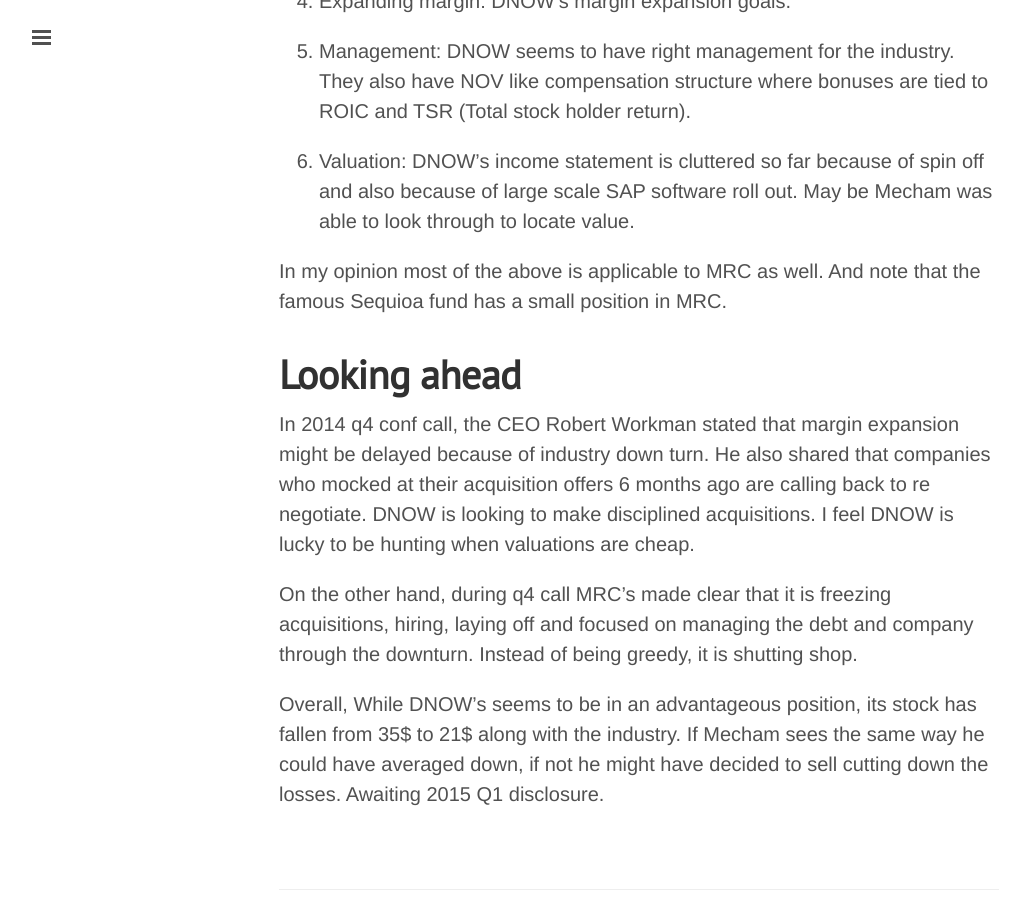
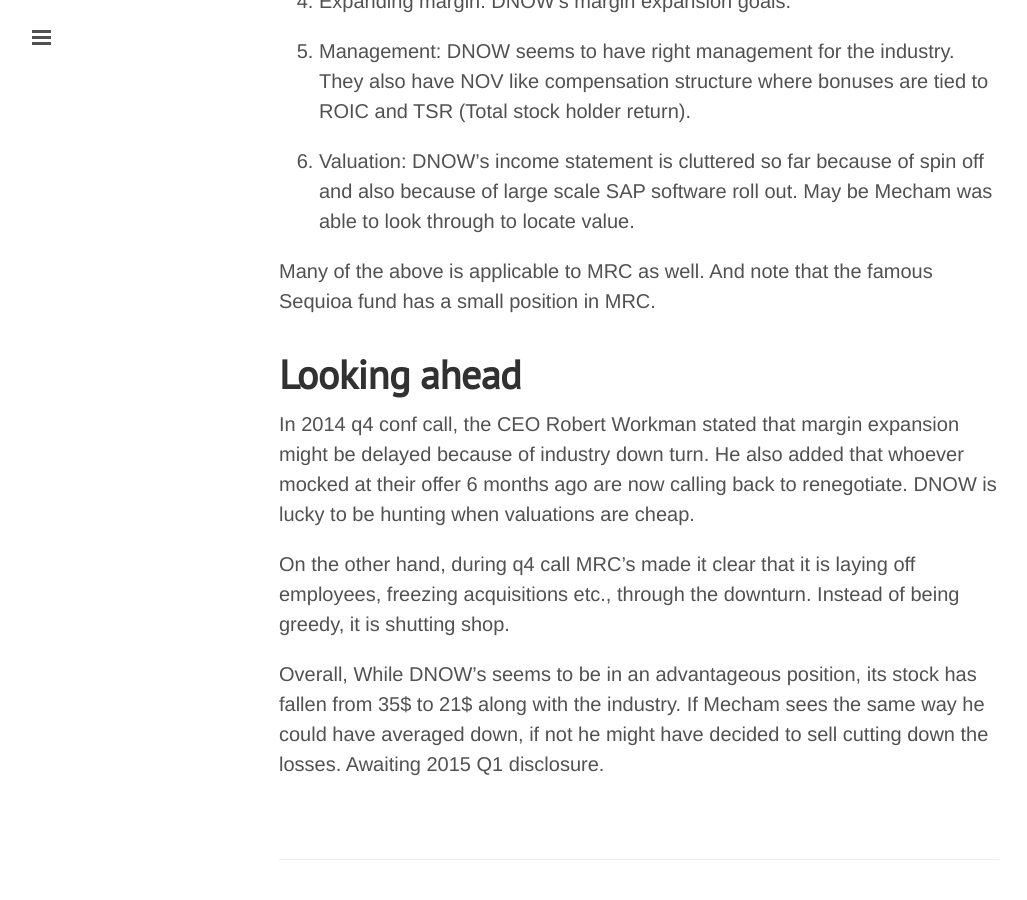
Before and after one commit to gitforwork2/gitforwork.github.io, a Jekyll site: the page built from _posts/2015-04-02-Tracking-Allan-Mecham-DNOW.md, in a window 1280 px wide and 900 px high, scrolled down 1197 px. Shown: the whole window, without its empty margins (1-1028 px from the left). Built offline with Jekyll 4.4.1, drawn with Linux system fonts in a browser that asks for light colours; Markdown is read by kramdown in place of the engine named in the settings; some of the changed text lies outside the part shown.

Commit message:
Allen mecham dnow - UPDATE

```diff
--- a/_posts/2015-04-02-Tracking-Allan-Mecham-DNOW.md
+++ b/_posts/2015-04-02-Tracking-Allan-Mecham-DNOW.md
@@ -39,13 +39,14 @@
 6. Valuation:
 DNOW's income statement is cluttered so far because of spin off and also because of large scale SAP software roll out. May be Mecham was able to look through to locate value.
 
-In my opinion most of the above is applicable to MRC as well. And note that the famous Sequioa fund has a small position in MRC.
+Many of the above is applicable to MRC as well. And note that the famous Sequioa fund has a small position in MRC.
 
 #Looking ahead
-In 2014 q4 conf call, the CEO Robert Workman stated that margin expansion might be delayed because of industry down turn. He also shared that companies who mocked at their acquisition offers 6 months
-    ago are calling back to re negotiate. DNOW is looking to make disciplined acquisitions. I feel DNOW is lucky to be hunting when valuations are cheap.
+In 2014 q4 conf call, the CEO Robert Workman stated that margin expansion might be delayed because of industry down turn.
+He also added that whoever mocked at their offer 6 months ago are now calling back to renegotiate.
+DNOW is lucky to be hunting when valuations are cheap.
 
-On the other hand, during q4 call MRC's made clear that it is freezing acquisitions, hiring, laying off and focused on managing the debt and company through the downturn.
+On the other hand, during q4 call MRC's made it clear that it is laying off employees, freezing acquisitions etc., through the downturn.
 Instead of being greedy, it is shutting shop.
 
 Overall, While DNOW's seems to be in an advantageous position, its stock has fallen from 35$ to 21$ along with the industry.
```
Also changed, not shown: other parts of _posts/2015-04-02-Tracking-Allan-Mecham-DNOW.md (+2 -2 lines).
